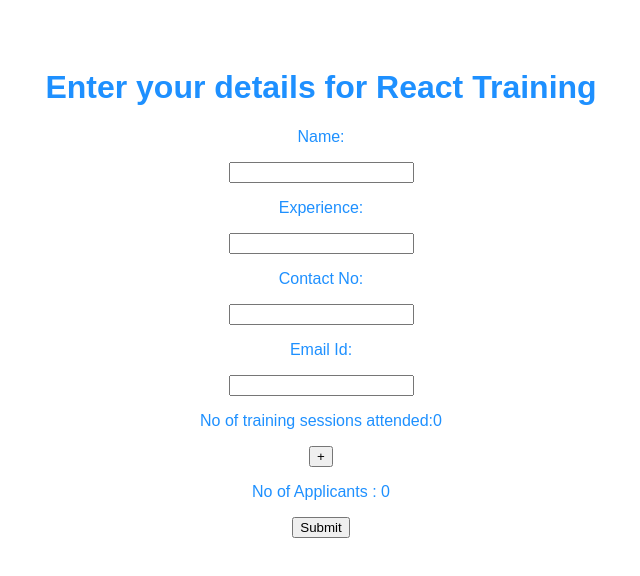
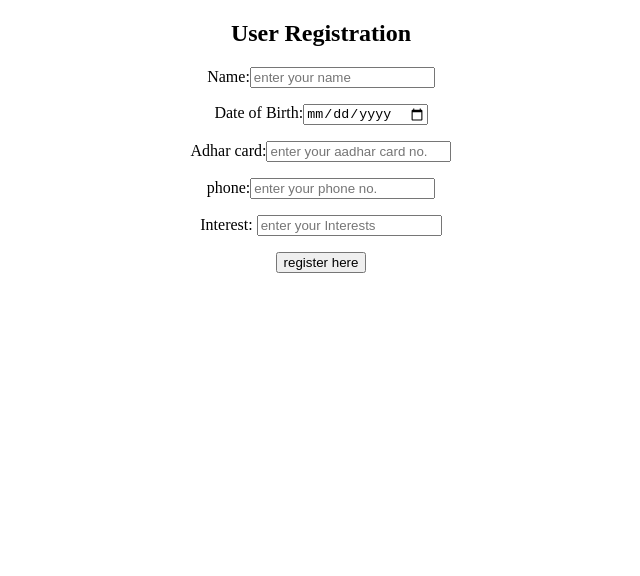
Before and after one commit to rochakravi/training, a React (Create React App) app: page / in a window 1280 px wide. Shown: the top 576 px of the page, without its empty margins (319-959 px from the left). Built offline with nearby package versions, Linux system fonts and the light colour scheme.

Commit message:
user registration form by devesh

```diff
--- a/src/components/App.js
+++ b/src/components/App.js
@@ -1,26 +1,17 @@
 import React, { Component } from "react";
+import UserRegistration from './UserRegistration'
 //import './design.css';
-import styles from './mystyle.module.css';
-import Form from './form'
-import Myform from './formWithUseState';
+// import styles from './mystyle.module.css';
+// import Form from './form'
+// import Myform from './formWithUseState';
 
 class App extends Component {
   render() {
-/*    const mystyle = {
-      color: "white",
-      backgroundColor: "DodgerBlue",
-      padding: "10px",
-      fontFamily: "Arial",
-      display: "inline-block",
-      width: "350px",
-      textalign: "center"
-    };*/
+
     return (
-/*      <div className={styles.bigblue}>
-        <Form></Form>
-      </div>*/
-      <div className={styles.bigblue}>
-        <Myform></Myform>
+
+      <div>
+        <UserRegistration/>
       </div>
     );
   }
--- /dev/null
+++ b/src/components/UserRegistration.js
@@ -0,0 +1,22 @@
+import React, { Component } from 'react';
+
+class UserRegistration extends Component {
+    render() {
+        function submit() {
+            alert("Your form has been submitted!");
+          }
+        return (
+            <div align='center'><h2>User Registration</h2>
+               <p> Name:
+                <input type ="text" placeholder="enter your name"/></p>
+               <p> Date of Birth:<input type ="date" placeholder="enter your date of birth" /></p>
+               <p> Adhar card:<input type ="text" placeholder="enter your aadhar card no." /></p>
+               <p> phone:<input type ="text" placeholder="enter your phone no." /></p>
+               <p> Interest: <input type ="text" placeholder="enter your Interests"/></p>
+            <button name="register" value="register" onClick={submit}>register here</button>
+            </div>
+        );
+    }
+}
+
+export default UserRegistration;
```
